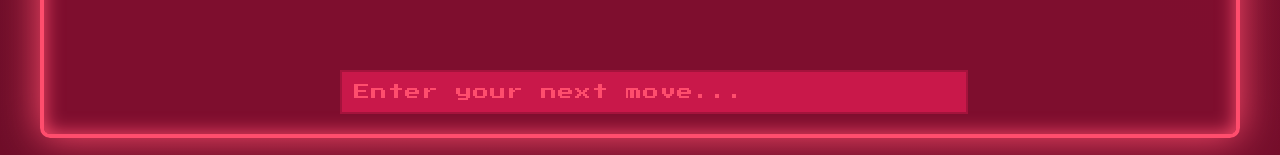
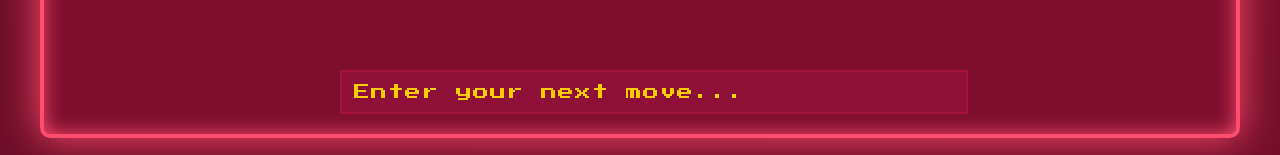
Before and after one commit to K-Senthil-Shunmugam/realms-of-discovery-front-end, a React (Create React App) app: page /play in a window 1280 px wide. Shown: the part 646-801 px from the top of the page. Built offline with nearby package versions, Linux system fonts and the light colour scheme.

Commit message:
another small adjustment

```diff
--- a/src/components/Play.css
+++ b/src/components/Play.css
@@ -123,9 +123,9 @@ html, body {
 .text-input {
   width: 100%;
   padding: 12px;
-  background-color: #c9184a; /* Background color matches */
+  background-color: #8e0f37; /* Darker shade for the input box */
   border: 2px solid #a4133c;
-  color: #ff4d6d;
+  color: #ffffff; /* White text for better contrast */
   font-size: 1rem;
   font-family: 'Press Start 2P', cursive;
   letter-spacing: 1px;
@@ -133,14 +133,15 @@ html, body {
 }
 
 .text-input::placeholder {
-  color: #ff4d6d;
+  color: #ffcc00; /* Placeholder text color */
 }
 
 .text-input:focus {
-  background-color: #ff758f;
+  background-color: #ff758f; /* Lighten slightly when focused */
   border-color: #ff4d6d;
   box-shadow: 0 0 10px #ff4d6d, 0 0 20px #ff4d6d; /* Glowing effect */
 }
+
 
 /* Placeholder for missing images */
 .play-image, .map-image {
```
